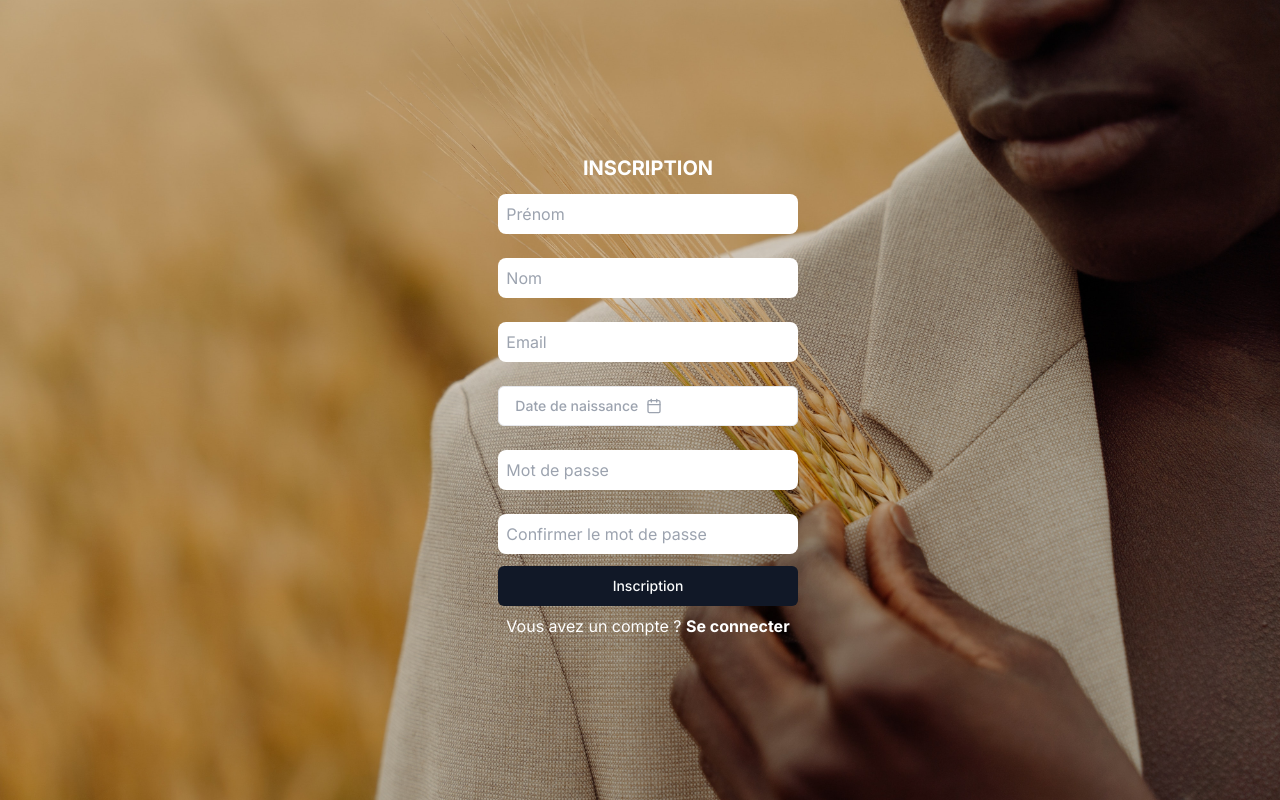
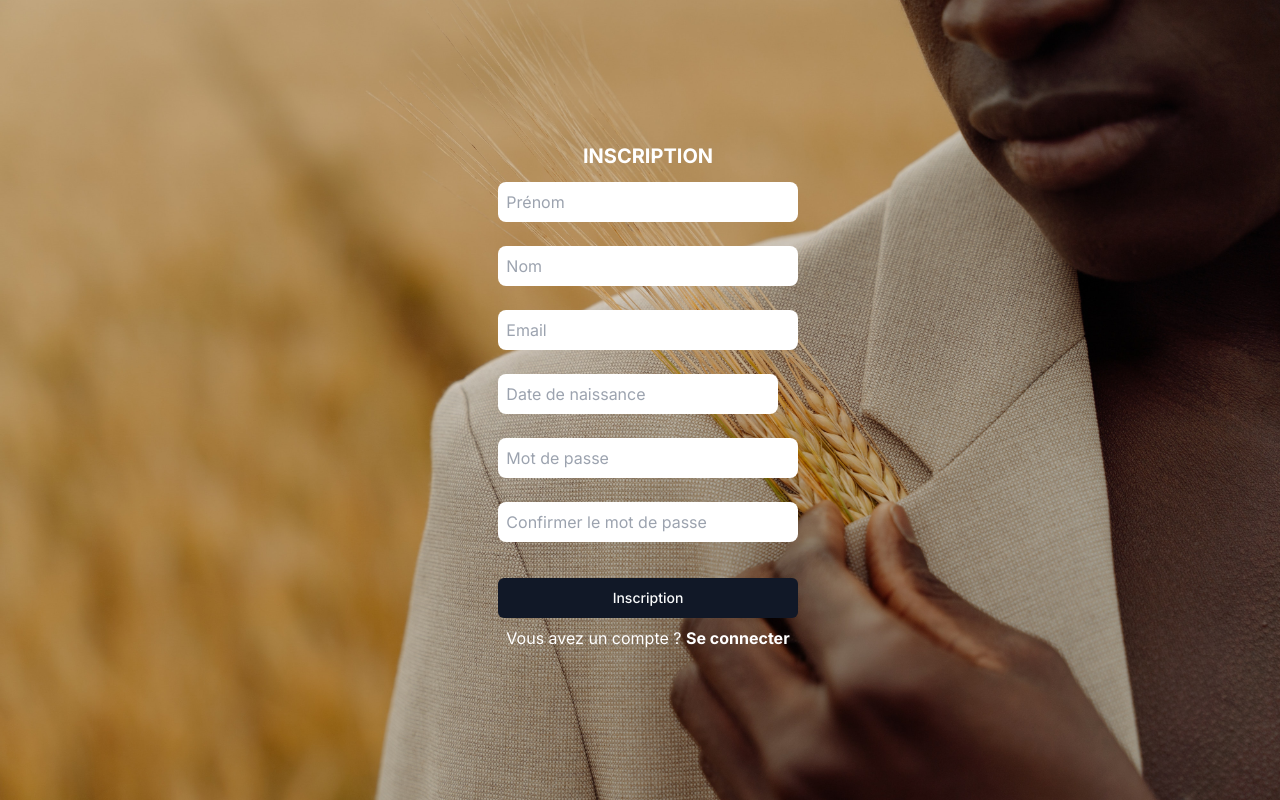
Before and after one commit to tchessi-pre/moonshot, a Next.js app in the folder front/: page /register in a window 1280 px wide. Built offline with nearby package versions, Linux system fonts and the light colour scheme.

Commit message:
add style form login and register

```diff
--- a/front/src/app/register/page.js
+++ b/front/src/app/register/page.js
@@ -2,19 +2,16 @@
 
 import React, { useState } from "react";
 import { Button } from "@/components/ui/button";
-import { Calendar as CalendarIcon } from "lucide-react";
-import { Calendar } from "@/components/ui/calendar";
-import {
-  Popover,
-  PopoverContent,
-  PopoverTrigger,
-} from "@/components/ui/popover";
+import DatePicker from "react-datepicker";
+import "react-datepicker/dist/react-datepicker.css";
+import { forwardRef } from 'react';
+
 
 export default function Register() {
   const [firstName, setFirstName] = useState("");
   const [lastName, setLastName] = useState("");
   const [email, setEmail] = useState("");
-  const [birthdate, setBirthdate] = useState("");
+  const [birthdate, setBirthdate] = useState(null);
   const [password, setPassword] = useState("");
   const [confirmPassword, setConfirmPassword] = useState("");
 
@@ -22,16 +19,23 @@ export default function Register() {
     e.preventDefault();
   };
 
+  const CustomInput = forwardRef(({ value, onClick }, ref) => (
+    <input
+      className="p-2 rounded-lg text-gray-500 "
+      placeholder="Date de naissance"
+      value={value}
+      onClick={onClick}
+      ref={ref}
+      readOnly
+      style={{ textAlign: 'left', width: '112%'}} // Ajouter width: '100%' pour s'assurer que l'input est à 100% de la largeur
+    />
+  ));
+
   return (
-    <main
-      className="relative flex flex-col items-center justify-center min-h-screen bg-center bg-cover"
-      style={{ backgroundImage: "url('/assets/bground.jpg')" }}
-    >
+    <main className="relative flex flex-col items-center justify-center min-h-screen bg-center bg-cover"
+          style={{ backgroundImage: "url('/assets/bground.jpg')" }}>
       <div className="flex flex-col">
-        <form
-          onSubmit={handleSubmit}
-          className="flex flex-col w-full max-w-md items-center justify-center min-h-screen mx-2"
-        >
+        <form onSubmit={handleSubmit} className="flex flex-col w-full max-w-md items-center justify-center min-h-screen mx-2">
           <span className="text-white uppercase font-bold text-xl">Inscription</span>
 
           <div className="w-full">
@@ -67,37 +71,19 @@ export default function Register() {
               required
             />
           </div>
-          {/* <div className="w-full">
-            <input
-              className="p-2 my-3 rounded-lg w-full"
-              placeholder="Date de Naissance"
-              type="date"
-              id="birthdate"
-              value={birthdate}
-              onChange={(e) => setBirthdate(e.target.value)}
-              required
+
+          <div className=" my-3 w-full">
+            <DatePicker
+              selected={birthdate}
+              onChange={(date) => setBirthdate(date)}
+              placeholderText="Date de naissance"
+              customInput={<CustomInput />}
+              showYearDropdown
+              dateFormat="dd/MM/yyyy"
+              yearDropdownItemNumber={15}
+              scrollableYearDropdown
+              maxDate={new Date()}
             />
-          </div> */}
-
-         <div className="w-full my-3">
-            <Popover>
-              <PopoverTrigger asChild>
-                <Button variant={"outline"} className="w-full flex flex-row justify-start text-gray-400">
-                <span className="flex flex-row justify-start">{birthdate ? birthdate.toLocaleDateString() : "Date de naissance"}</span>
-                  <CalendarIcon className="ml-2 h-4 w-4" />
-                </Button>
-              </PopoverTrigger>
-              <PopoverContent className="w-auto p-0">
-                <Calendar
-                  mode="single"
-                  selected={birthdate}
-                  onSelect={setBirthdate}
-                  initialFocus
-                  max={new Date()}
-                  enableYearDropdown
-                />
-              </PopoverContent>
-            </Popover>
           </div>
 
           <div className="w-full">
@@ -123,7 +109,7 @@ export default function Register() {
             />
           </div>
 
-          <Button className="w-full">Inscription</Button>
+          <Button className="w-full mt-6">Inscription</Button>
 
           <div className="text-white my-2">
             <p>
```
